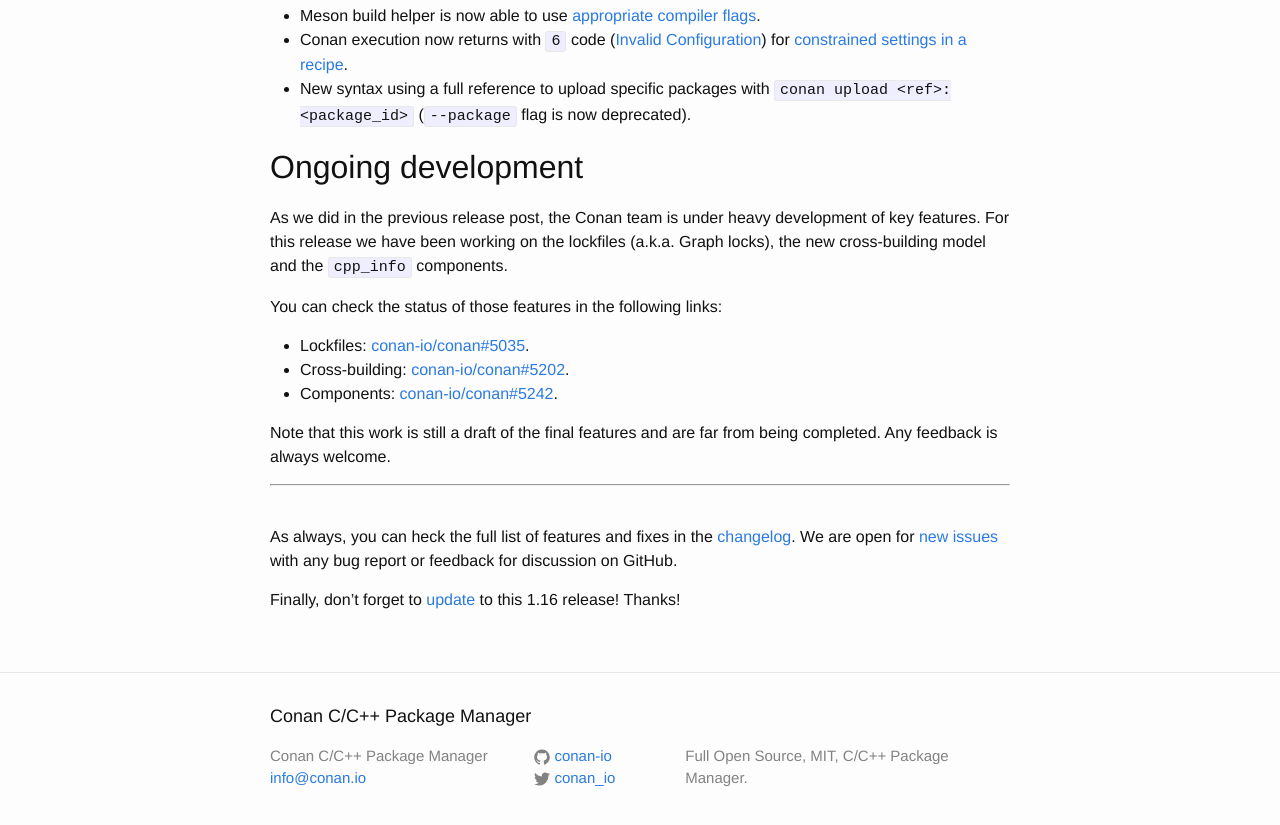
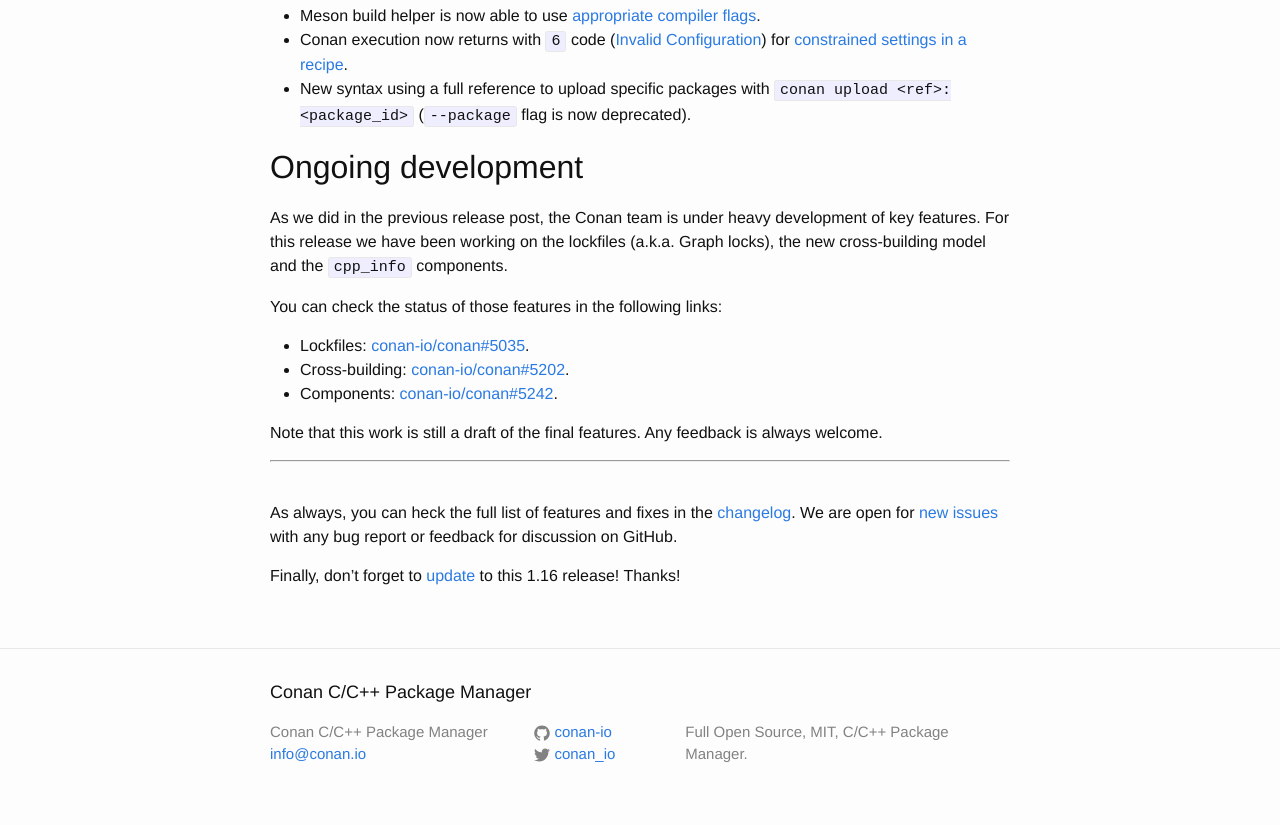
Before and after one commit to conan-io/conan-io.github.io, a Jekyll site: the page built from _posts/2019-06-10-New-conan-release-1-16.markdown, in a window 1280 px wide and 900 px high, scrolled down 2604 px. Shown: the top 825 px of the window. Built offline with Jekyll 4.4.1, drawn with Linux system fonts in a browser that asks for light colours; comment, search, counter and statistics services are not loaded.

Commit message:
Update _posts/2019-06-10-New-conan-release-1-16.markdown
Co-Authored-By: Luis Martinez de Bartolome Izquierdo <lasote@gmail.com>

```diff
--- a/_posts/2019-06-10-New-conan-release-1-16.markdown
+++ b/_posts/2019-06-10-New-conan-release-1-16.markdown
@@ -114,7 +114,7 @@ You can check the status of those features in the following links:
 - Cross-building: [conan-io/conan#5202](https://github.com/conan-io/conan/pull/5202).
 - Components: [conan-io/conan#5242](https://github.com/conan-io/conan/pull/5242).
 
-Note that this work is still a draft of the final features and are far from being completed. Any feedback is always welcome.
+Note that this work is still a draft of the final features. Any feedback is always welcome.
 
 -----------
 <br>
```
